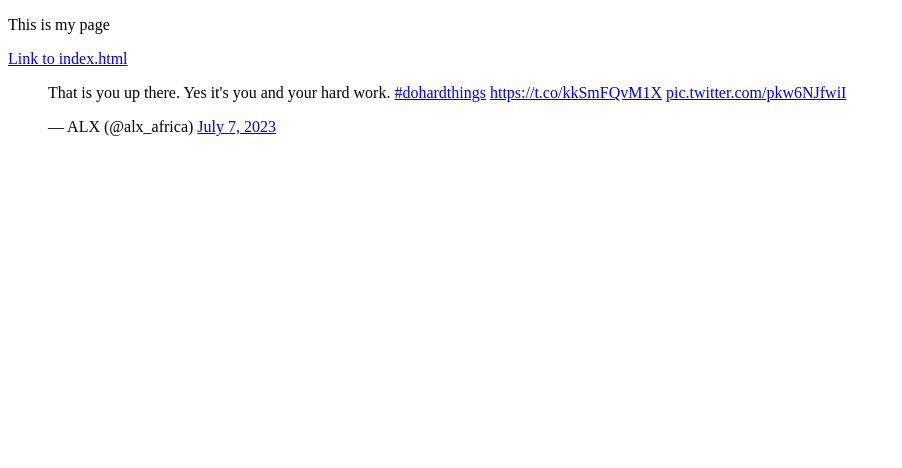
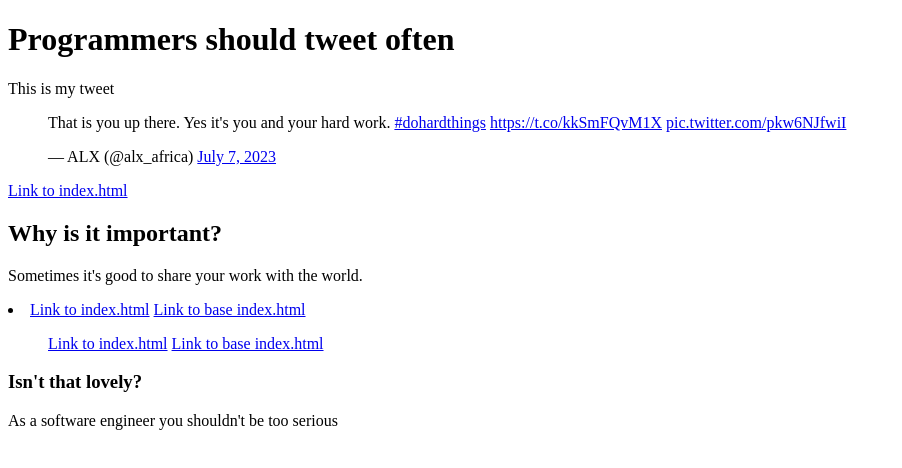
Before and after one commit to Kiharalouis/alx_html_css, a plain HTML site: page html_basic/tweets.html in a window 1280 px wide. Shown: the whole page, without its empty margins (0-902 px from the left). Drawn offline with Linux system fonts and the light colour scheme.

Commit message:
This is my task commit

```diff
--- a/html_basic/tweets.html
+++ b/html_basic/tweets.html
@@ -4,8 +4,24 @@
     <title>This is my first web page</title>
  </head>
 <body>
-    <p>This is my page</p>
-    <a href="file:///C:/Users/user/Documents/ALX%20Software%20Engineering/GIT/alx_html_css/html_basic/index.html">Link to index.html</a>
-    <blockquote class="twitter-tweet"><p lang="en" dir="ltr">That is you up there. Yes it&#39;s you and your hard work. <a href="https://twitter.com/hashtag/dohardthings?src=hash&amp;ref_src=twsrc%5Etfw">#dohardthings</a> <a href="https://t.co/kkSmFQvM1X">https://t.co/kkSmFQvM1X</a> <a href="https://t.co/pkw6NJfwiI">pic.twitter.com/pkw6NJfwiI</a></p>&mdash; ALX (@alx_africa) <a href="https://twitter.com/alx_africa/status/1677278179575099393?ref_src=twsrc%5Etfw">July 7, 2023</a></blockquote> <script async src="https://platform.twitter.com/widgets.js" charset="utf-8"></script>
+    <h1>Programmers should tweet often</h1>
+      <main>
+        <p>This is my tweet</p>
+          <blockquote class="twitter-tweet"><p lang="en" dir="ltr">That is you up there. Yes it&#39;s you and your hard work. <a href="https://twitter.com/hashtag/dohardthings?src=hash&amp;ref_src=twsrc%5Etfw">#dohardthings</a> <a href="https://t.co/kkSmFQvM1X">https://t.co/kkSmFQvM1X</a> <a href="https://t.co/pkw6NJfwiI">pic.twitter.com/pkw6NJfwiI</a></p>&mdash; ALX (@alx_africa) <a href="https://twitter.com/alx_africa/status/1677278179575099393?ref_src=twsrc%5Etfw">July 7, 2023</a></blockquote> <script async src="https://platform.twitter.com/widgets.js" charset="utf-8"></script>
+            <a href="file:///C:/Users/user/Documents/ALX%20Software%20Engineering/GIT/alx_html_css/html_basic/index.html">Link to index.html</a>
+    <h2>Why is it important?</h2>
+       <p>Sometimes it's good to share your work with the world.</p>
+       <li>
+        <a href="file:///C:/Users/user/Documents/ALX%20Software%20Engineering/GIT/alx_html_css/html_basic/index.html">Link to index.html</a>
+        <a href="//github.com/Kiharalouis/alx_html_css/blob/c6aa932a1e505053f984a2bc005218af2e184629/html_basic/base_index.html">Link to base index.html</a>
+    </li>
+    <ul>
+        <a href="file:///C:/Users/user/Documents/ALX%20Software%20Engineering/GIT/alx_html_css/html_basic/index.html">Link to index.html</a>
+        <a href="//github.com/Kiharalouis/alx_html_css/blob/c6aa932a1e505053f984a2bc005218af2e184629/html_basic/base_index.html">Link to base index.html</a>
+
+    </ul>
+    <h3>Isn't that lovely?</h3>
+       <p>As a software engineer you shouldn't be too serious</p>
+      </main>
 </body>
 </html>
```
